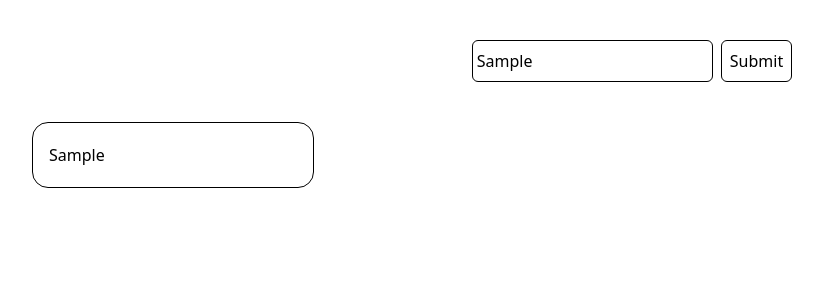
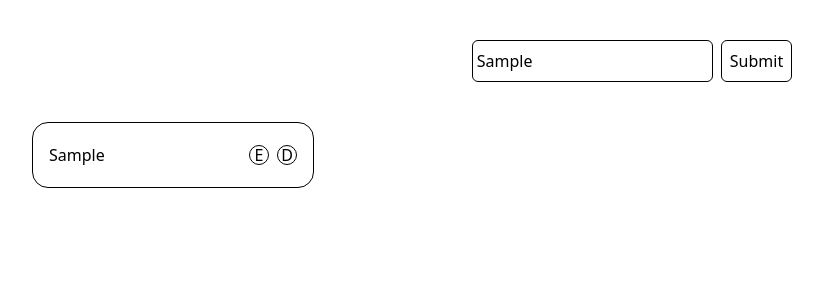
Before and after one commit to powerfultraveling/react-base, a React (Vite) app: page / in a window 1280 px wide. Both pictures are taken after typing "Sample" into the empty fields and a click on the button "Submit". Shown: the top 300 px of the page, without its empty margins (8-831 px from the left). Built offline with nearby package versions, Linux system fonts and the light colour scheme.

Commit message:
add edit

```diff
--- a/src/App.tsx
+++ b/src/App.tsx
@@ -26,12 +26,27 @@ function App() {
     setBooks(updatedBooks);
   }
 
+  function editBook(id: string, title: string) {
+    const updatedBooks = books.map((book) => {
+      if (book.id === id) {
+        return {
+          ...book,
+          title,
+        };
+      }
+
+      return book;
+    });
+
+    setBooks(updatedBooks);
+  }
+
   return (
     <div className="px-10 py-10">
       <div className="flex justify-center mb-10">
         <SearchForm handleSubmit={addBook} />
       </div>
-      <BookList books={books} />
+      <BookList books={books} onEdit={editBook} />
     </div>
   );
 }
--- a/src/components/Book/BookList.tsx
+++ b/src/components/Book/BookList.tsx
@@ -4,13 +4,14 @@ import BookShow from "./BookShow";
 
 interface Props {
   books: Book[];
+  onEdit: (id: string, title: string) => void;
 }
 
-function BookList({ books }: Props) {
+function BookList({ books, onEdit }: Props) {
   return (
     <div className="grid grid-cols-4 gap-x-6">
       {books.map((book) => (
-        <BookShow book={book} />
+        <BookShow book={book} handleEdit={onEdit} />
       ))}
     </div>
   );
--- a/src/components/Book/BookShow.tsx
+++ b/src/components/Book/BookShow.tsx
@@ -1,13 +1,42 @@
+import { useState } from "react";
+
 import type { Book } from "../../libs/types";
+
+import SearchForm from "../SearchImage/SearchForm";
 
 interface Props {
   book: Book;
+  handleEdit: (id: string, title: string) => void;
 }
 
-function BookShow({ book }: Props) {
+function BookShow({ book, handleEdit }: Props) {
+  const [isEditMode, setIsEditMode] = useState(false);
+
+  function onEdit(title: string) {
+    handleEdit(book.id, title);
+
+    setIsEditMode(false);
+  }
+
+  const booTitle = isEditMode ? (
+    <SearchForm handleSubmit={onEdit} />
+  ) : (
+    <div>{book.title}</div>
+  );
+
   return (
-    <div className="w-full px-4 py-5 border border-black rounded-2xl">
-      <div>{book.title}</div>
+    <div className="w-full px-4 py-5 border border-black rounded-2xl flex items-center justify-between">
+      {booTitle}
+      {!isEditMode ? (
+        <div className="flex items-center space-x-2">
+          <button className="small-btn" onClick={() => setIsEditMode(true)}>
+            E
+          </button>
+          <button className="small-btn">D</button>
+        </div>
+      ) : (
+        ""
+      )}
     </div>
   );
 }
--- a/src/index.css
+++ b/src/index.css
@@ -6,3 +6,7 @@
 .button {
   @apply border border-black cursor-pointer p-2 hover:bg-black hover:text-white;
 }
+
+.small-btn{
+  @apply border border-black rounded-full w-5 h-5 flex items-center justify-center hover:bg-slate-400;
+}
```
